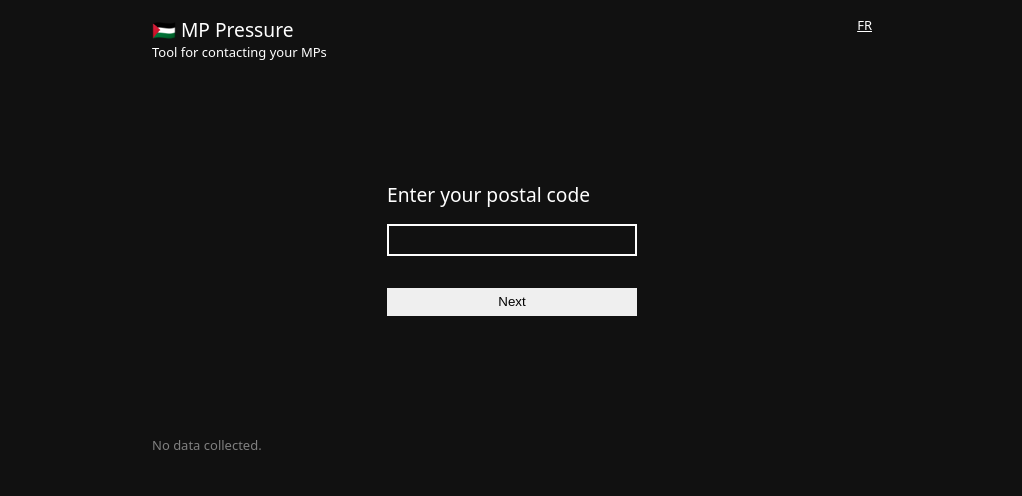
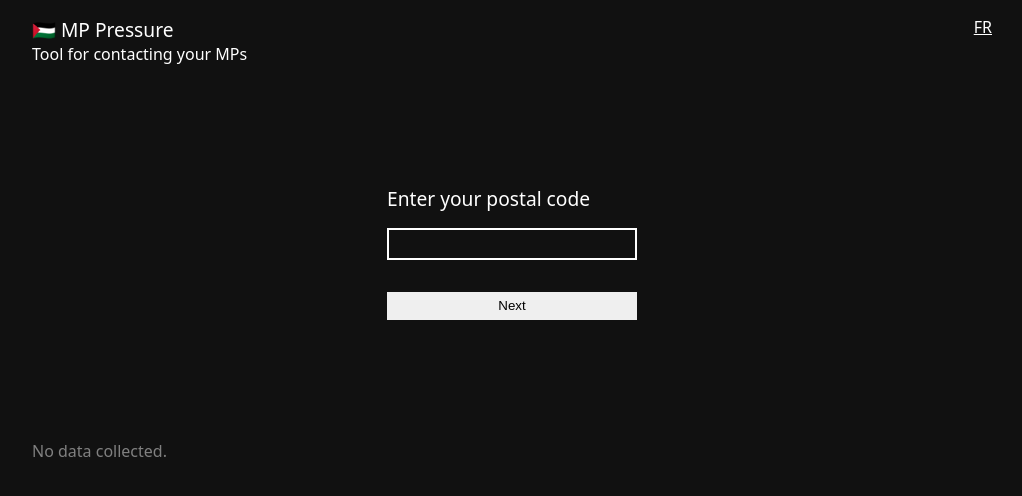
Before and after one commit to CyberLoveSpaceship/mp-pressure, an Astro site: page / in a window 1280 px wide. Shown: the whole page, without its empty margins (128-1150 px from the left). Built offline with nearby package versions, Linux system fonts and the light colour scheme; Astro itself is replaced by a stand-in of ours.

Commit message:
footer to the floor

```diff
--- a/src/layouts/Layout.astro
+++ b/src/layouts/Layout.astro
@@ -21,9 +21,15 @@ const { title } = Astro.props;
   </head>
   <body>
     <div class="content">
-      <Header />
-      <slot />
-      <Footer />
+      <header>
+        <Header />
+      </header>
+      <main>
+        <slot />
+      </main>
+      <footer>
+        <Footer />
+      </footer>
     </div>
   </body>
 </html>
@@ -31,6 +37,16 @@ const { title } = Astro.props;
 <style>
   .content {
     margin: auto;
-    max-width: 720px;
+    max-width: var(--content-max-width);
+    display: flex;
+    flex-direction: column;
+    min-height: 100%;
+  }
+  header,
+  footer {
+    flex-grow: 0;
+  }
+  main {
+    flex-grow: 1;
   }
 </style>
--- a/src/styles/global.css
+++ b/src/styles/global.css
@@ -12,24 +12,21 @@
   --font-size-large: 1.2rem;
   --font-size-small: 0.8rem;
   --transition: 0.6s cubic-bezier(0.22, 1, 0.36, 1);
-  --margin-base: 1rem;
-  --margin-header-top: 1rem;
-  --margin-header-btm: 1rem;
+  --padding-base: 1rem;
   --padding-single: 0.4rem;
   --gap: 1rem;
   --content-max-width: 960px;
 }
 body {
   margin: 0;
-  padding: 1rem;
-  height: 100vh;
+  padding: var(--padding-base);
   font-family: system-ui, sans-serif;
   font-weight: 200;
-  font-size: 13px;
+  font-size: 16px;
   background: var(--color-bg);
   color: var(--color-fg);
-  /* width: 100vw; */
 }
+
 a {
   color: var(--color-fg);
   /* text-decoration: none; */
```
